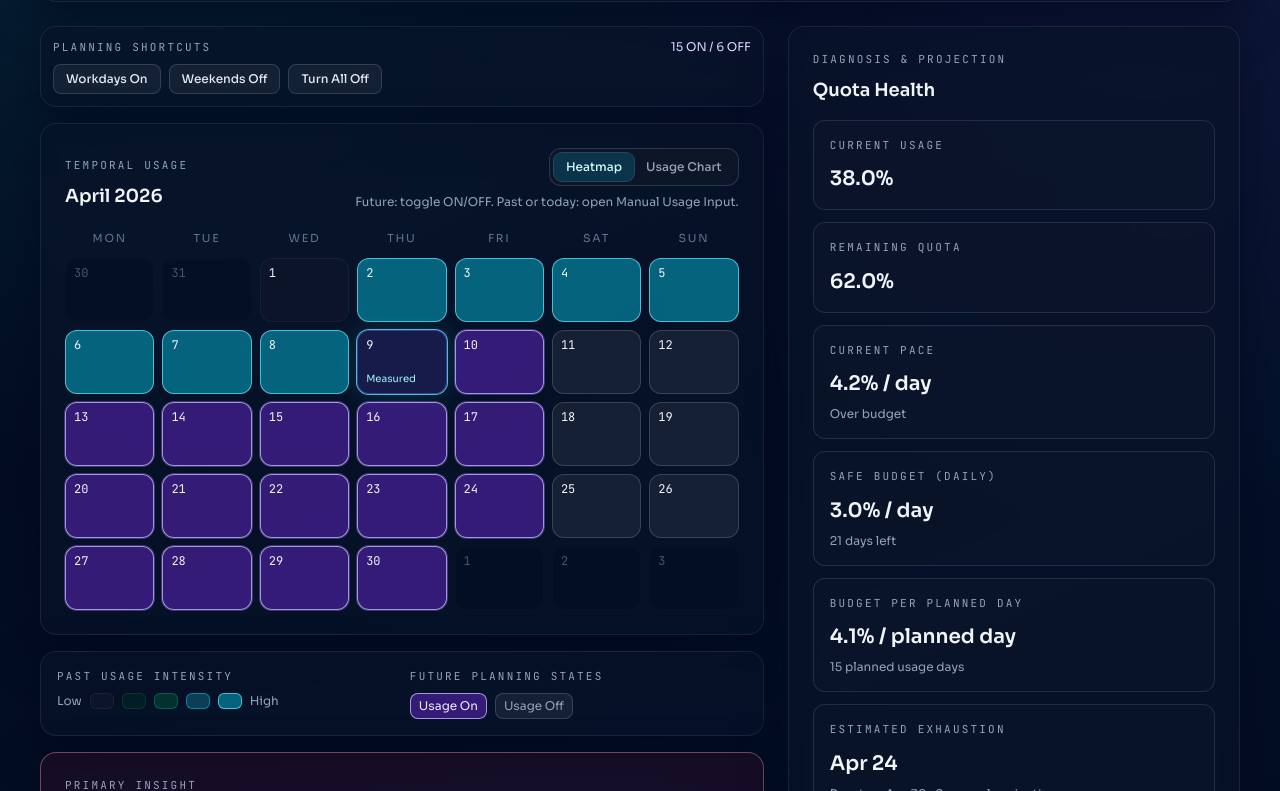
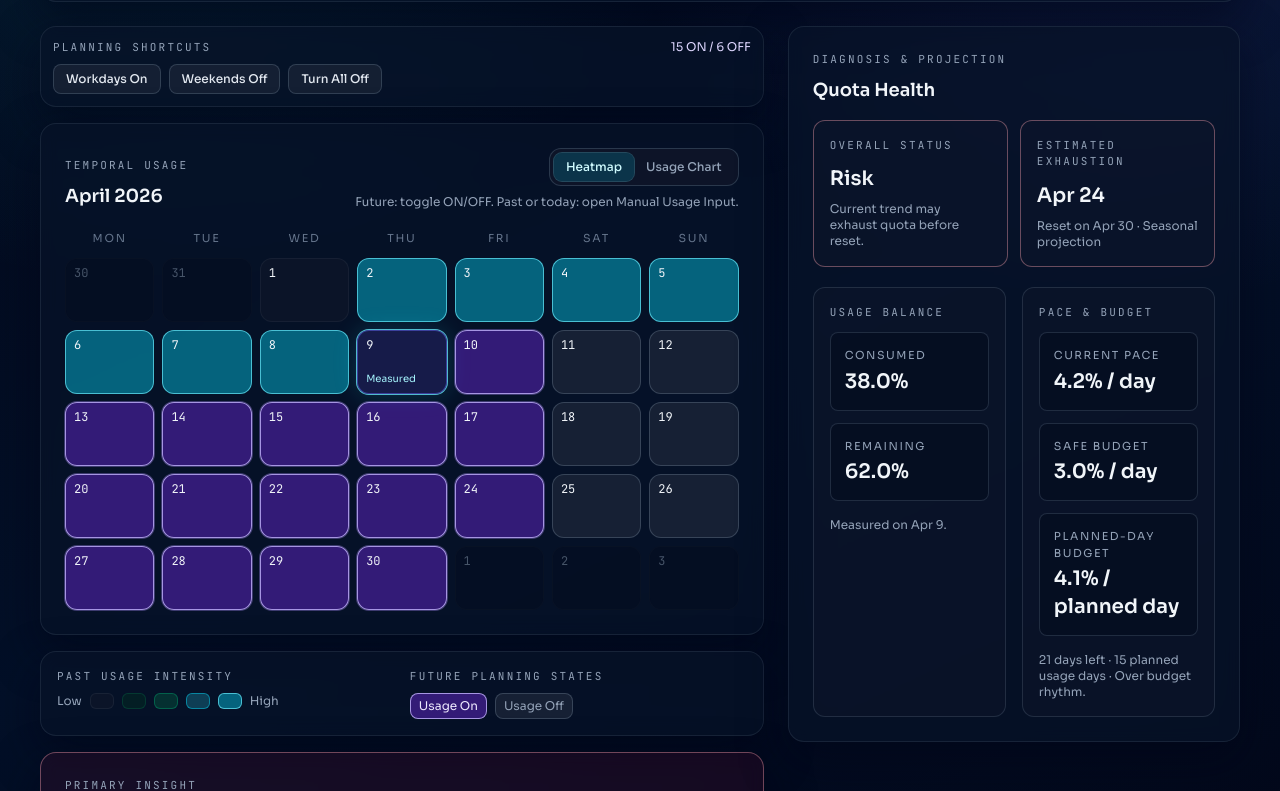
Before and after one commit to teles/token-tracker, a Vue app: page / in a window 1280 px wide. Shown: the part 389-1180 px from the top of the page. Built offline with nearby package versions, Linux system fonts and the light colour scheme.

Commit message:
feat(ui): simplify quota health cards and hide what-if

```diff
--- a/src/components/DiagnosticsGrid.vue
+++ b/src/components/DiagnosticsGrid.vue
@@ -5,27 +5,59 @@
       <h2 class="mt-2 text-lg font-semibold text-slate-100">Quota Health</h2>
     </div>
 
-    <div class="grid gap-3 sm:grid-cols-2 xl:grid-cols-1 2xl:grid-cols-2">
-      <StatCard title="Current Usage" :value="formatPercent(summary.consumedPercent)" />
-      <StatCard title="Remaining Quota" :value="formatPercent(summary.remainingPercent)" />
-      <StatCard title="Current Pace" :value="`${formatPercent(summary.currentPacePerDay)} / day`" :hint="summary.rhythmLabel" />
-      <StatCard title="Safe Budget (Daily)" :value="`${formatPercent(summary.safeDailyBudgetAllDays)} / day`" :hint="`${summary.daysRemaining} days left`" />
-      <StatCard
-        title="Budget per Planned Day"
-        :value="summary.safeDailyBudgetPlannedDays > 0 ? `${formatPercent(summary.safeDailyBudgetPlannedDays)} / planned day` : 'N/A'"
-        :hint="`${summary.plannedUsageDays} planned usage days`"
-      />
-      <StatCard
-        title="Estimated Exhaustion"
-        :value="summary.estimatedExhaustionDate ? toShortDateLabel(summary.estimatedExhaustionDate) : 'Not projected'"
-        :hint="`Reset on ${toShortDateLabel(summary.resetDate)} · ${projectionStrategyLabel}`"
-      />
+    <div class="grid gap-3 sm:grid-cols-2">
       <StatCard
         title="Overall Status"
         :value="statusLabel"
         :hint="statusHint"
         :tone="summary.safetyStatus"
       />
+      <StatCard title="Estimated Exhaustion" :value="exhaustionValue" :hint="projectionHint" :tone="projectionTone" />
+    </div>
+
+    <div class="mt-5 grid gap-4 sm:grid-cols-2">
+      <article class="rounded-xl border border-slate-700/60 bg-slate-900/50 p-4">
+        <p class="panel-title">Usage Balance</p>
+
+        <div class="mt-3 space-y-3">
+          <div class="rounded-lg border border-slate-700/60 bg-slate-950/35 p-3.5">
+            <p class="text-[11px] uppercase tracking-[0.14em] text-slate-400">Consumed</p>
+            <p class="mt-1 text-xl font-semibold text-slate-100">{{ formatPercent(summary.consumedPercent) }}</p>
+          </div>
+
+          <div class="rounded-lg border border-slate-700/60 bg-slate-950/35 p-3.5">
+            <p class="text-[11px] uppercase tracking-[0.14em] text-slate-400">Remaining</p>
+            <p class="mt-1 text-xl font-semibold text-slate-100">{{ formatPercent(summary.remainingPercent) }}</p>
+          </div>
+        </div>
+
+        <p class="mt-4 text-xs text-slate-400">Measured on {{ toShortDateLabel(summary.measurementDate) }}.</p>
+      </article>
+
+      <article class="rounded-xl border border-slate-700/60 bg-slate-900/50 p-4">
+        <p class="panel-title">Pace & Budget</p>
+
+        <div class="mt-3 space-y-3">
+          <div class="rounded-lg border border-slate-700/60 bg-slate-950/35 p-3.5">
+            <p class="text-[11px] uppercase tracking-[0.14em] text-slate-400">Current pace</p>
+            <p class="mt-1 text-xl font-semibold text-slate-100">{{ formatPercent(summary.currentPacePerDay) }} / day</p>
+          </div>
+
+          <div class="rounded-lg border border-slate-700/60 bg-slate-950/35 p-3.5">
+            <p class="text-[11px] uppercase tracking-[0.14em] text-slate-400">Safe budget</p>
+            <p class="mt-1 text-xl font-semibold text-slate-100">{{ formatPercent(summary.safeDailyBudgetAllDays) }} / day</p>
+          </div>
+
+          <div class="rounded-lg border border-slate-700/60 bg-slate-950/35 p-3.5">
+            <p class="text-[11px] uppercase tracking-[0.14em] text-slate-400">Planned-day budget</p>
+            <p class="mt-1 text-xl font-semibold text-slate-100">{{ plannedDayBudgetValue }}</p>
+          </div>
+        </div>
+
+        <p class="mt-4 text-xs text-slate-400">
+          {{ summary.daysRemaining }} days left · {{ summary.plannedUsageDays }} planned usage days · {{ summary.rhythmLabel }} rhythm.
+        </p>
+      </article>
     </div>
   </section>
 </template>
@@ -33,7 +65,7 @@
 <script setup lang="ts">
 import { computed } from 'vue';
 import StatCard from '@/components/StatCard.vue';
-import type { DiagnosticSummary } from '@/types/token-tracker';
+import type { DiagnosticSummary, SafetyStatus } from '@/types/token-tracker';
 import { toShortDateLabel } from '@/utils/date';
 import { formatPercent } from '@/utils/format';
 
@@ -63,4 +95,28 @@ const projectionStrategyLabel = computed(() =>
     ? 'Seasonal projection'
     : 'Linear projection'
 );
+
+const exhaustionValue = computed(() =>
+  props.summary.estimatedExhaustionDate
+    ? toShortDateLabel(props.summary.estimatedExhaustionDate)
+    : 'Not projected'
+);
+
+const projectionHint = computed(
+  () => `Reset on ${toShortDateLabel(props.summary.resetDate)} · ${projectionStrategyLabel.value}`
+);
+
+const plannedDayBudgetValue = computed(() =>
+  props.summary.safeDailyBudgetPlannedDays > 0
+    ? `${formatPercent(props.summary.safeDailyBudgetPlannedDays)} / planned day`
+    : 'N/A'
+);
+
+const projectionToneByStatus: Record<SafetyStatus, 'neutral' | 'risk'> = {
+  safe: 'neutral',
+  attention: 'neutral',
+  risk: 'risk'
+};
+
+const projectionTone = computed(() => projectionToneByStatus[props.summary.safetyStatus]);
 </script>
--- a/src/pages/TokenTrackerPage.vue
+++ b/src/pages/TokenTrackerPage.vue
@@ -31,7 +31,6 @@
 
         <div class="space-y-4">
           <DiagnosticsGrid :summary="diagnostics" />
-          <WhatIfScenariosCard :scenarios="whatIfScenarios" />
         </div>
       </section>
       <ProjectFooter />
@@ -49,7 +48,6 @@ import PageHeader from '@/components/PageHeader.vue';
 import PlanningShortcuts from '@/components/PlanningShortcuts.vue';
 import ProjectFooter from '@/components/ProjectFooter.vue';
 import UsageInputCard from '@/components/UsageInputCard.vue';
-import WhatIfScenariosCard from '@/components/WhatIfScenariosCard.vue';
 import { useTokenTrackerState } from '@/composables/useTokenTrackerState';
 import type { ISODateString, TemporalViewMode } from '@/types/token-tracker';
 
@@ -61,7 +59,6 @@ const {
   diagnostics,
   calendarDays,
   usageChartModel,
-  whatIfScenarios,
   planningStatusLabel,
   updateMeasurementDateInput,
   updateConsumedPercentInput,
```
